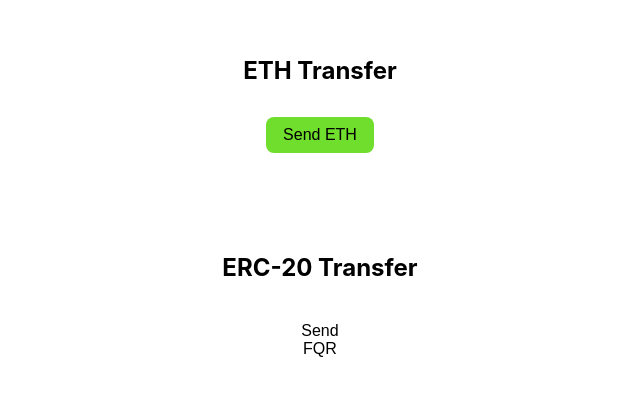
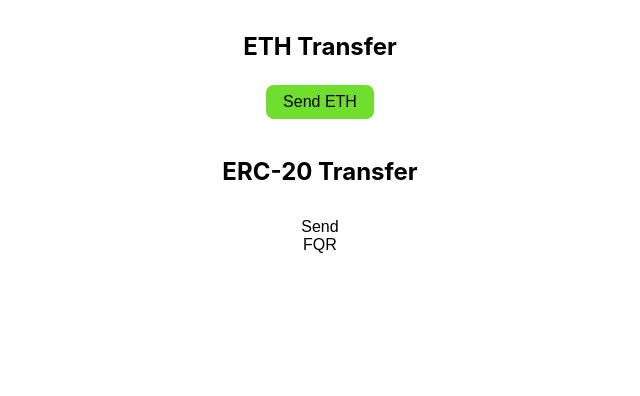
Before and after one commit to kroma-network/rip7560-scripts, a Next.js app in the folder extensions/native-aa-demo/: page /components/TransactionCard in a window 1280 px wide. Shown: the top 396 px of the page, without its empty margins (320-960 px from the left). Built offline with nearby package versions, Linux system fonts and the light colour scheme; no server answers; what viem-rip7560 would draw is missing.

Commit message:
fix(extensions): revise send tx errors (#7)
* fix(extensions): change designs and send eth amount

* chore(extensions): sync submodules to the latest version

```diff
--- a/extensions/native-aa-demo/pages/components/ConfirmModal.tsx
+++ b/extensions/native-aa-demo/pages/components/ConfirmModal.tsx
@@ -82,7 +82,7 @@ const ConfirmModal: React.FC<ConfirmModalProps> = ({
 							recipientAddress.length !== 42
 						}
 					>
-						{isEthTransfer ? 'Send 0.5 ETH' : 'Send 100 FQR'}
+						{isEthTransfer ? 'Send 0.1 ETH' : 'Send 100 FQR'}
 					</button>
 				</div>
 			</div>
--- a/extensions/native-aa-demo/pages/components/TransactionCard.tsx
+++ b/extensions/native-aa-demo/pages/components/TransactionCard.tsx
@@ -27,7 +27,7 @@ const TransactionCard = () => {
       <div className={styles.cardRow}>
         <div className={styles.cardColumn}>
           <button
-            onClick={() => openConfirmModal('ETH', parseEther('0.5'))}
+            onClick={() => openConfirmModal('ETH', parseEther('0.1'))}
             className={styles.ethButton}
           >
             Send ETH
--- a/extensions/native-aa-demo/pages/index.tsx
+++ b/extensions/native-aa-demo/pages/index.tsx
@@ -33,7 +33,7 @@ export default function Home() {
             All transactions made on this site are processed through Pioneer Alpha devnet — a
             customized OP Stack implementation featuring Native Account Abstraction (RIP-7560).
             <span>
-              To learn more about Pioneer Alpha, please visit the &nbsp;
+              To learn more about Pioneer Alpha, please visit the&nbsp;
               <a target='_blank' href='https://docs.pioneer.kroma.network/'>official documentation.</a>
             </span>
           </div>
--- a/extensions/native-aa-demo/styles/Home.module.css
+++ b/extensions/native-aa-demo/styles/Home.module.css
@@ -16,8 +16,7 @@
 }
 
 .main {
-  height: 100vh;
-  padding: 4rem 0;
+  height: 90vh;
   flex: 1;
   display: flex;
   flex-direction: column;
@@ -37,7 +36,7 @@
   justify-content: center;
   align-items: center;
   text-align: center;
-  margin: 2rem 0 2rem 0;
+  margin-bottom: 2rem;
   width: 46%;
 }
 
@@ -53,7 +52,6 @@
 
 .localDemoLink {
   text-align: center;
-  margin: 2rem 0;
   font-size: 1rem;
 }
 
@@ -98,7 +96,7 @@
 .card {
   padding: 1.5rem;
   justify-content: space-between;
-  margin: 1rem auto;
+  margin: 0.5rem auto;
   display: flex;
   flex-direction: column;
   align-items: flex;
@@ -117,7 +115,6 @@
 .cardTitle {
   text-align: center;
   font-weight: bold;
-  margin-top: 1rem;
   font-size: 1.5rem;
 }
 
@@ -133,9 +130,9 @@
   justify-content: space-between;
   align-items: center;
   width: 60%;
-  margin: 1rem 0;
+  margin: 0.5rem 0;
   padding: 0 2rem;
-  height: 15vh;
+  height: 10vh;
 }
 
 .cardItem {
```
